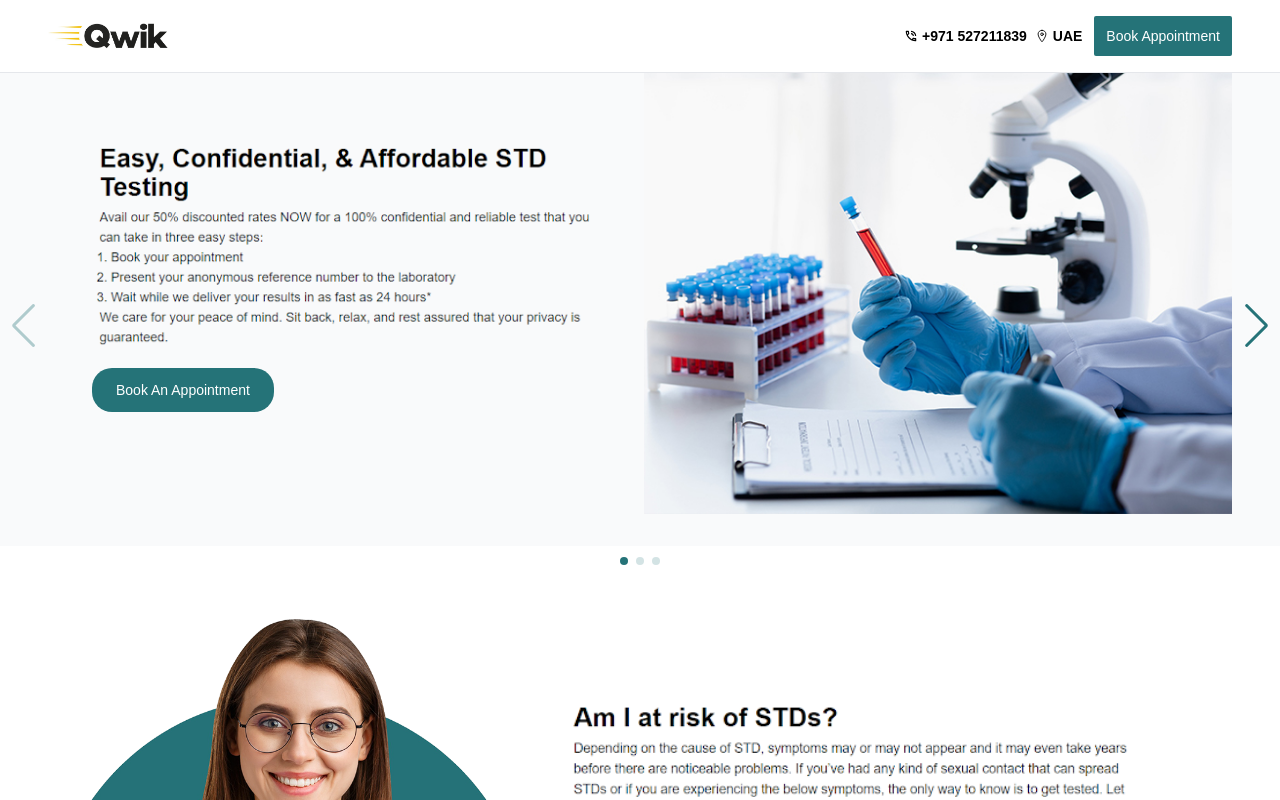
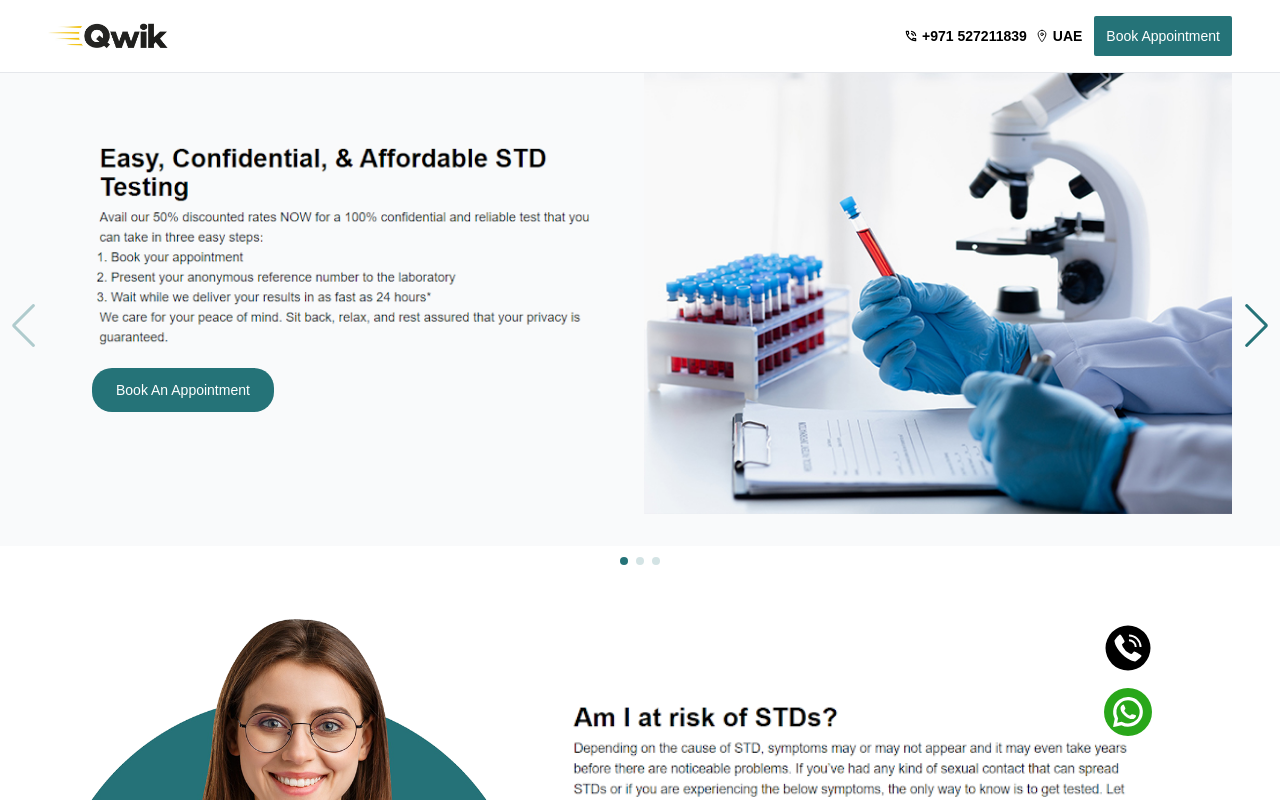
Before and after one commit to vipul-devs99/gettested, a Next.js app: page / in a window 1280 px wide. Shown: the top 800 px of the page. Built offline with nearby package versions, Linux system fonts and the light colour scheme.

Commit message:
site convert text to image for google ads

```diff
--- a/src/app/page.js
+++ b/src/app/page.js
@@ -18,7 +18,7 @@ function page() {
       <Navbar />
       <ToastContainer />
       <HeroSection />
-      {/* <BottomFixedButtons /> */}
+      <BottomFixedButtons />
       <Card />
       <Services service={Service} />
       <Footer />
```
